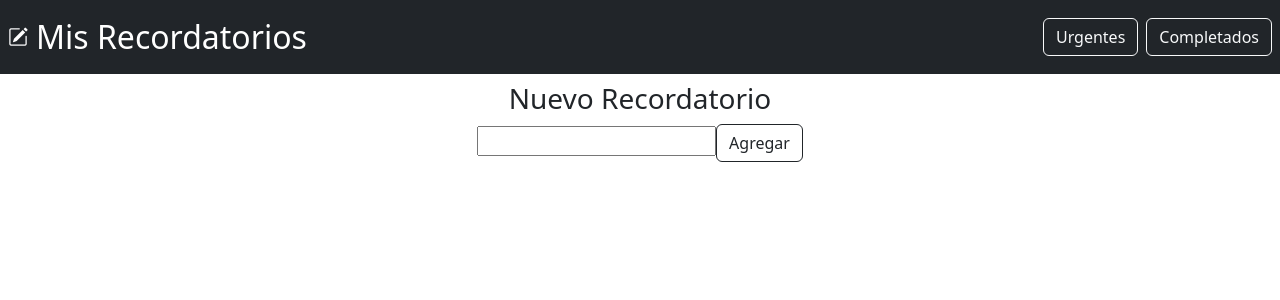
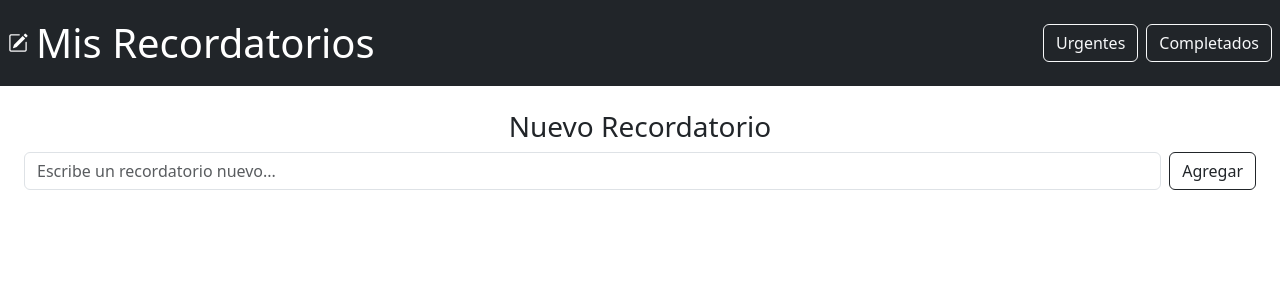
Before and after one commit to anarrdev/recordatorio, a React (Vite) app: page / in a window 1280 px wide. Shown: the top 300 px of the page. Built offline with nearby package versions, Linux system fonts and the light colour scheme.

Commit message:
creacion de seccion nueva tarea

```diff
--- a/src/App.jsx
+++ b/src/App.jsx
@@ -6,24 +6,51 @@ function App() {
   return (
     <div className='text-center'>
 
-      {/* NAVBAR */}
-      <nav className="navbar bg-dark p-2" data-bs-theme="dark">
+
+      {/* SECCION: NAVBAR */}
+      <nav className="navbar navbar-expand-sm bg-dark p-2" data-bs-theme="dark">
 
         <a className="navbar-brand d-flex align-items-center" href="#">
           <i className="bi bi-pencil-square me-2"></i>
-          <span className='fs-2'>Mis Recordatorios</span>
+          <span className='fs-1'>Mis Recordatorios</span>
         </a>
-        <div className="d-flex ms-auto gap-2">
-          <button className='btn btn-outline-light border border-light'>Urgentes</button>
-          <button className='btn btn-outline-light border border-light'>Completados</button>
+
+
+        {/* Boton de 'hamburguesa' */}
+        <button
+          className="navbar-toggler"
+          type="button"
+          data-bs-toggle="collapse"
+          data-bs-target="#navbarButtons"
+          aria-controls="navbarButtons"
+          aria-expanded="false"
+          aria-label="Mostrar navegación">
+
+          <span className="navbar-toggler-icon"></span>
+
+        </button>
+
+
+        <div className='collapse navbar-collapse' id='navbarButtons'>
+
+          <div className="d-flex ms-auto gap-2">
+            <button className='btn btn-outline-light'>Urgentes</button>
+            <button className='btn btn-outline-light'>Completados</button>
+          </div>
+
         </div>
       </nav>
 
-      {/* AGREGAR NUEVA TAREA */}
-      <div className='my-2'>
+
+      {/* SECCION: AGREGAR NUEVA TAREA */}
+      <div className='m-4'>
         <h3>Nuevo Recordatorio</h3>
-        <input type="text" />
+
+        <div className='d-flex justify-content-center gap-2'>
+        <input type="text" className='form-control' placeholder='Escribe un recordatorio nuevo...'/>
         <button className='btn btn-outline-dark'>Agregar</button>
+        </div>
+
       </div>
 
     </div>
--- a/src/main.jsx
+++ b/src/main.jsx
@@ -1,6 +1,7 @@
 import { StrictMode } from 'react'
 import { createRoot } from 'react-dom/client'
 import 'bootstrap/dist/css/bootstrap.min.css';
+import 'bootstrap/dist/js/bootstrap.bundle.min.js'
 
 import App from './App.jsx'
 
```
